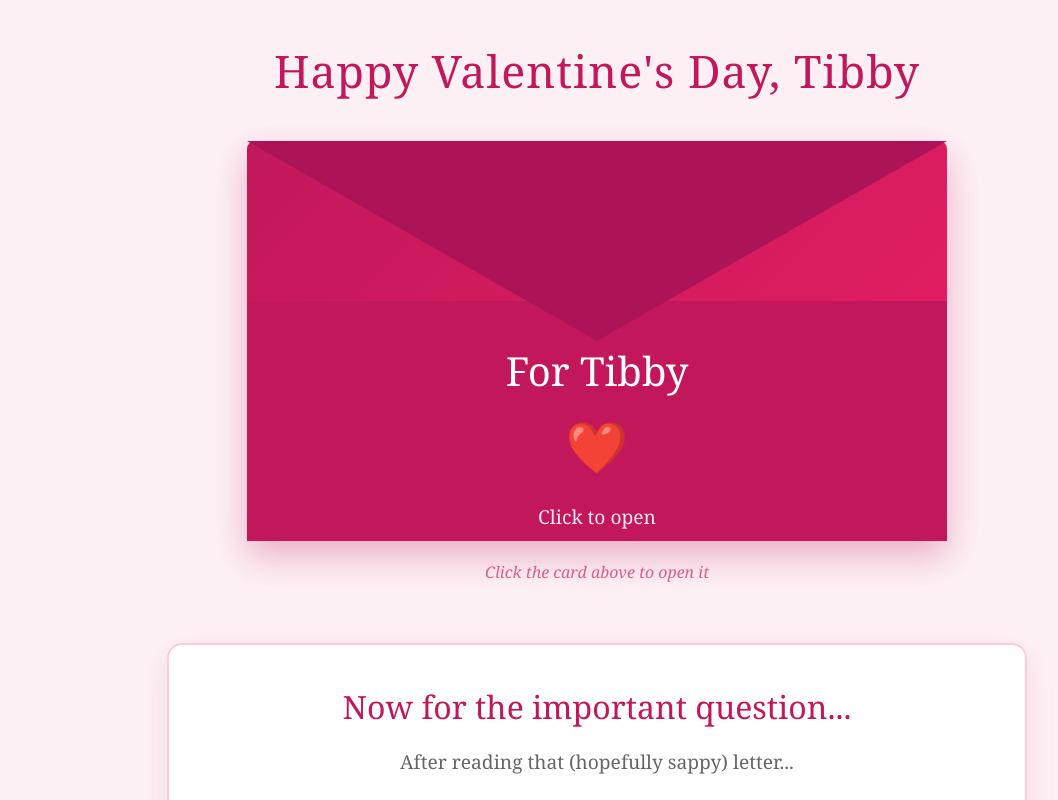
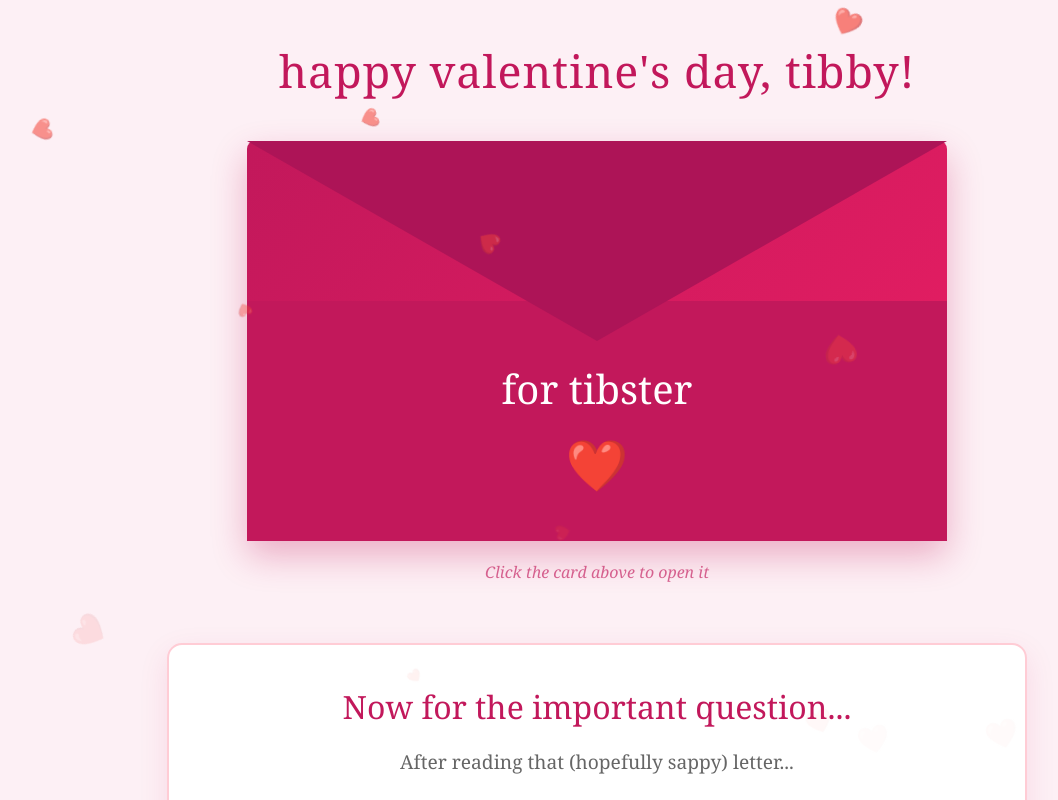
Before and after one commit to grishma-a/valentines-website, a React (Create React App) app: page / in a window 1280 px wide. Shown: the top 800 px of the page, without its empty margins (43-1101 px from the left). Built offline with nearby package versions, Linux system fonts and the light colour scheme.

Commit message:
added heart

```diff
--- a/src/App.css
+++ b/src/App.css
@@ -2,6 +2,24 @@
   margin: 0;
   padding: 0;
   box-sizing: border-box;
+}
+
+/* Falling hearts */
+.heart-fall {
+  position: fixed;
+  top: -50px;
+  color: #ff4081;
+  opacity: 0.7;
+  animation: fall linear forwards;
+  pointer-events: none;
+  z-index: 1;
+}
+
+@keyframes fall {
+  to {
+    transform: translateY(100vh) rotate(360deg);
+    opacity: 0;
+  }
 }
 
 .app {
@@ -127,11 +145,7 @@
   }
 }
 
-.instruction {
-  color: rgba(255, 255, 255, 0.9);
-  font-size: 1.2rem;
-  margin-top: 10px;
-}
+
 
 .open-hint {
   text-align: center;
--- a/src/App.js
+++ b/src/App.js
@@ -5,16 +5,33 @@ function App() {
   const [answer, setAnswer] = useState(null);
   const [cardOpen, setCardOpen] = useState(false);
   const [insultCount, setInsultCount] = useState(0);
+  const [hearts, setHearts] = useState([]);
+
+  // Create falling hearts
+  useEffect(() => {
+    const interval = setInterval(() => {
+      const newHeart = {
+        id: Date.now(),
+        left: Math.random() * 100,
+        size: Math.random() * 20 + 10,
+        duration: Math.random() * 3 + 2
+      };
+      setHearts(prev => [...prev.slice(-20), newHeart]);
+    }, 300);
+
+    return () => clearInterval(interval);
+  }, []);
 
   // Insult messages (escalating but playful)
   const insults = [
-    "Are you sure about that?",
-    "Hmm, try again...",
-    "You're breaking my heart here!",
-    "Seriously? Look how cute this website is!",
-    "Okay, now you're just being difficult",
-    "I put so much work into this...",
-    "You know you want to say yes!",
+    "do you even love me? ",
+    "you must be some other bitch's valentine!",
+    "damn you dont love me",
+    "grishi sad",
+    "is it because you think im fat",
+    "you think im an unlovable americain",
+    "but i thought i was your baby ;(",
+    "gonna crash out",
     "I'm not giving up that easily!",
     "Last chance to reconsider!",
     "Okay fine, I'll ask one more time..."
@@ -40,9 +57,25 @@ function App() {
   };
 
   return (
+
     <div className="app">
+
+      {/* Background hearts */}
+      {hearts.map(heart => (
+        <div
+          key={heart.id}
+          className="heart-fall"
+          style={{
+            left: `${heart.left}%`,
+            fontSize: `${heart.size}px`,
+            animationDuration: `${heart.duration}s`
+          }}
+        >
+          ❤️
+        </div>
+      ))}
       <div className="container">
-        <h1 className="title">Happy Valentine's Day, Tibby</h1>
+        <h1 className="title">happy valentine's day, tibby!</h1>
 
         {/* Valentine's Card */}
         <div className="card-section">
@@ -55,9 +88,8 @@ function App() {
               <div className="card-front-content">
                 <div className="envelope-flap"></div>
                 <div className="envelope-body">
-                  <h2>For Tibby</h2>
+                  <h2>for tibster</h2>
                   <div className="heart-seal">❤️</div>
-                  <p className="instruction">Click to open</p>
                 </div>
               </div>
             </div>
@@ -143,7 +175,7 @@ function App() {
                 </div>
               ) : (
                 <div className="response sad-response">
-                  <h3>😢 {insults[Math.min(insultCount - 1, insults.length - 1)]}</h3>
+                  <h3> {insults[Math.min(insultCount - 1, insults.length - 1)]}</h3>
 
                   {insultCount > 3 && (
                     <p className="insult-count">
@@ -176,8 +208,8 @@ function App() {
         </div>
 
         <div className="footer">
-          <p>Made with love for Tibby</p>
-          <p className="signature">- Grishi</p>
+          <p>from your future wife</p>
+          <p className="signature">- grishi {"<3"}</p>
         </div>
       </div>
     </div>
```
